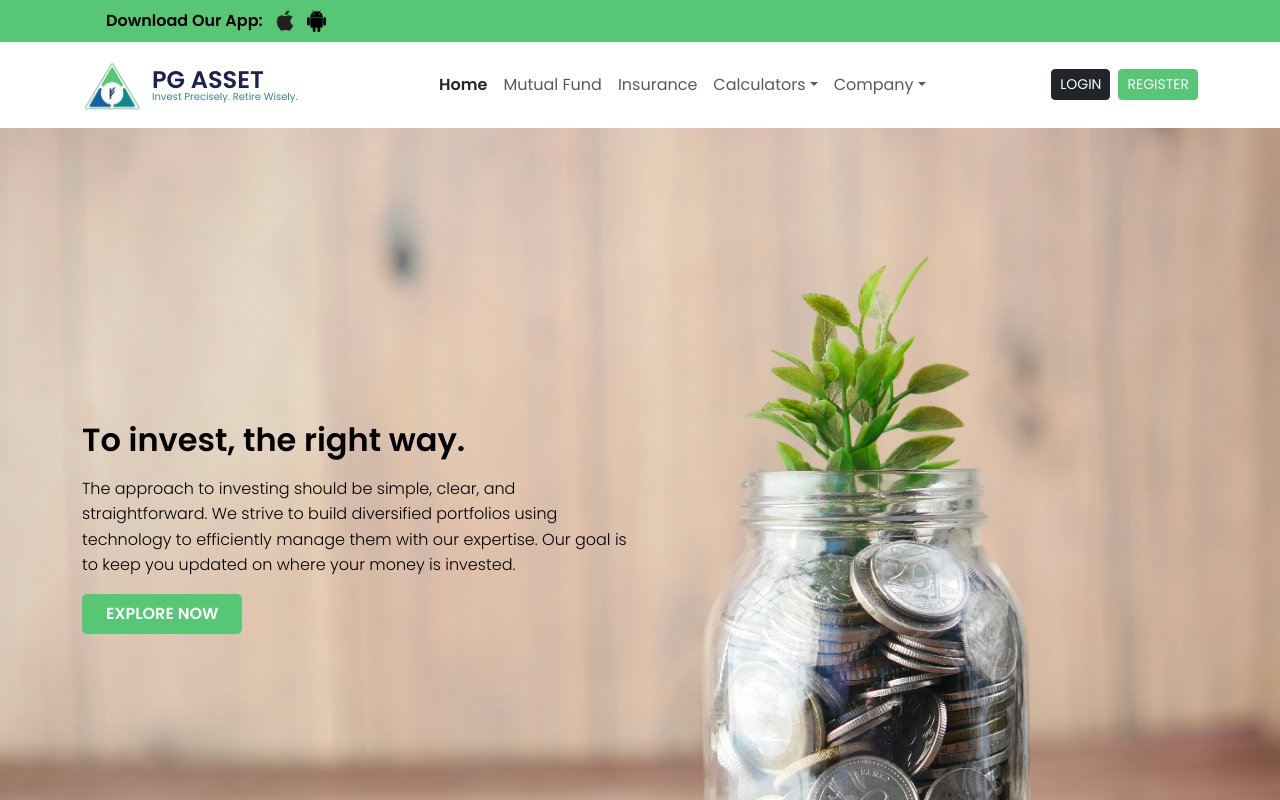
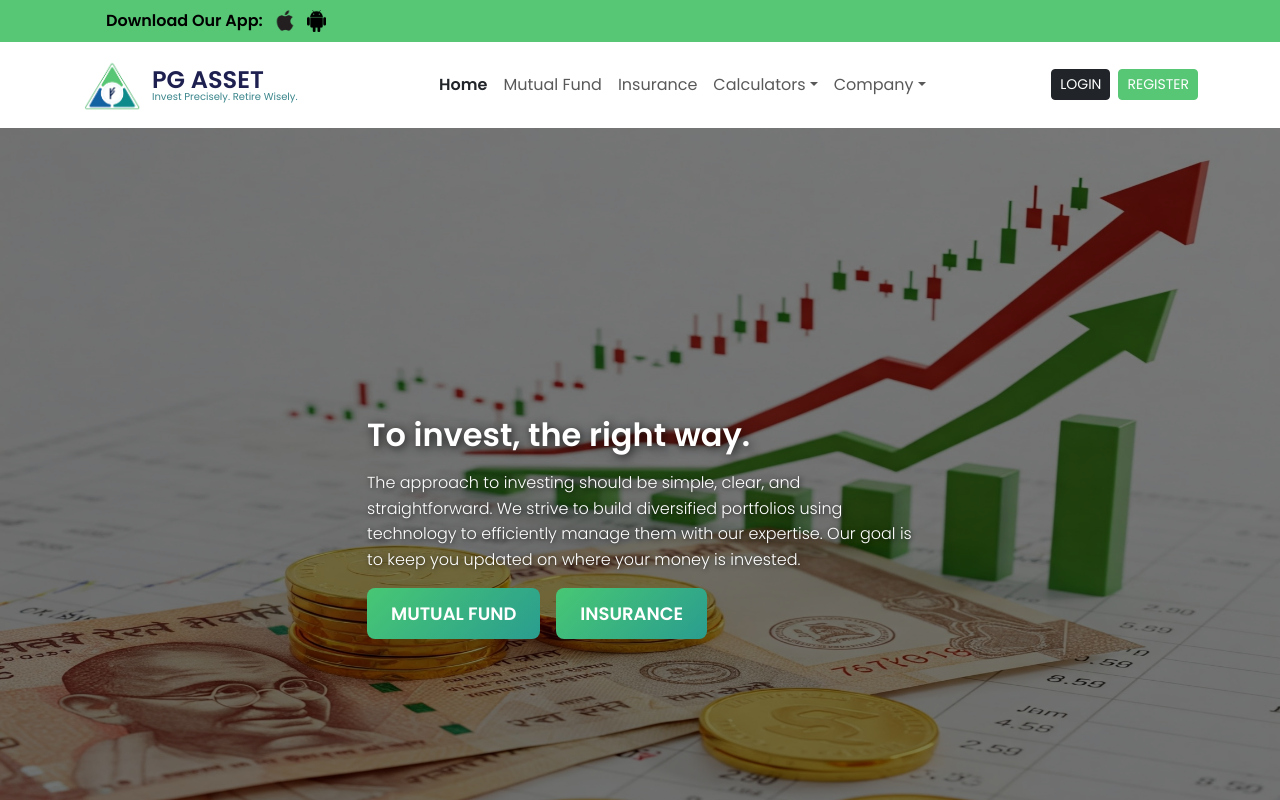
Before and after one commit to Mugilanvisvam/PreciseGoal_React, a React (Vite) app: page / in a window 1280 px wide. Shown: the top 800 px of the page. Built offline with nearby package versions, Linux system fonts and the light colour scheme.

Commit message:
design changes in homepage

```diff
--- a/src/Components/Disclaimer.jsx
+++ b/src/Components/Disclaimer.jsx
@@ -4,7 +4,7 @@ import "bootstrap/dist/css/bootstrap.min.css";
 const DisclaimerPage = () => {
   return (
     <div className="container my-5">
-      <div className="card border-0 shadow-lg p-4 animate__animated animate__fadeIn">
+      <div className=" border-0 shadow-lg p-4 animate__animated animate__fadeIn">
         <h2 className="text-center fw-bold text-primary mb-4">Disclaimer</h2>
         <p className="text-dark">
           Mutual fund investments are subject to market risks. Please read the scheme information
--- a/src/Components/Footer.jsx
+++ b/src/Components/Footer.jsx
@@ -43,6 +43,7 @@ const Footer = () => {
               <li><a href="/sip-calculator" className="text-dark">SIP Calculator</a></li>
               <li><a href="https://precisegoal.my-portfolio.co.in/app/#/public/signup/1" className="text-dark" target="_blank" rel="noopener noreferrer">Register</a></li>
               <li><a href="/contact" className="text-dark">Contact Us</a></li>
+              <li><a href="https://goo.gl/maps/jajuu1CC7isDKxjy7" className="text-dark">Sitemap</a></li>
             </ul>
           </div>
 
@@ -51,9 +52,9 @@ const Footer = () => {
           <div className="col-6 col-md-3 mb-4">
             <h5>Useful Links</h5>
             <ul className="list-unstyled">
-              <li><a href="/mutualfund" className="text-dark">Products</a></li>
+              <li><a href="/mutualfund" className="text-dark">MutualFund</a></li>
+              <li><a href="/insurance" className="text-dark">Insurance</a></li>
               <li><a href="/disclaimer" className="text-dark">Disclaimer</a></li>
-              <li><a href="https://goo.gl/maps/jajuu1CC7isDKxjy7" className="text-dark">Sitemap</a></li>
               <li><a href="/privacypolicy" className="text-dark">Privacy Policy</a></li>
               <li><a href="/terms&condition" className="text-dark">Terms & Conditions</a></li>
             </ul>
--- a/src/Components/HeroSection.jsx
+++ b/src/Components/HeroSection.jsx
@@ -1,6 +1,6 @@
 import React from "react";
 import "bootstrap/dist/css/bootstrap.min.css";
-import logo from "../assets/covertop.jpg"; // Import the image
+import logo from "../assets/ff7.jpg"; // Import the image
 import "../Components/styles.css";
 
 const HeroSection = () => {
@@ -8,41 +8,54 @@ const HeroSection = () => {
     <section
       className="hero position-relative d-flex align-items-center text-white"
       style={{
-        height: "100vh",
+        minHeight: "100vh",
         overflow: "hidden",
         backgroundImage: `url(${logo})`,
         backgroundSize: "cover",
-        backgroundPosition: "top",
+        backgroundPosition: "center",
       }}
     >
-      {/* Dark Overlay for Better Contrast */}
+      {/* Dark Overlay for Better Readability */}
       <div
         className="position-absolute top-0 start-0 w-100 h-100"
-        style={{ backgroundColor: "rgba(0, 0, 0, 0.5)", zIndex: "-1" }}
+        style={{ backgroundColor: "rgba(0, 0, 0, 0.5)", zIndex: "1" }}
       ></div>
 
       {/* Content Container */}
-      <div
-        className="container text-center text-md-start position-relative"
-        style={{ zIndex: "2" }}
-      >
-        <div className="row ">
-          <div className="col-md-8 col-lg-6">
-            <h1 className="display-4 fw-bold mb-3 text-black text-shadow hero-heading">
+      <div className="container position-relative" style={{ zIndex: "2" }}>
+        <div className="row justify-content-center text-center text-lg-start">
+          <div className="col-12 col-md-10 col-lg-6">
+            <h1
+              className="display-4 fw-bold mb-3 hero-heading"
+              style={{
+                color: "white",
+                textShadow: "2px 2px 10px rgba(0,0,0,0.8)",
+              }}
+            >
               To invest, the right way.
             </h1>
-            <p className="lead text-black text-shadow hero-text">
+            <p
+              className="lead hero-text"
+              style={{
+                color: "white",
+                textShadow: "1px 1px 5px rgba(0,0,0,0.7)",
+              }}
+            >
               The approach to investing should be simple, clear, and
               straightforward. We strive to build diversified portfolios using
               technology to efficiently manage them with our expertise. Our goal
               is to keep you updated on where your money is invested.
             </p>
-            <button
-              className="btn hero-btn px-4 py-2 text-white"
-              style={{ backgroundColor: "#57C675", borderColor: "#57C675" }}
-            >
-              Explore Now
-            </button>
+
+            {/* Responsive Buttons */}
+            <div className="d-grid gap-3 d-sm-flex justify-content-sm-center justify-content-lg-start">
+              <button className="btn animated-btn" onClick={() => window.location.href = "/mutualfund"}>
+                Mutual Fund
+              </button>
+              <button className="btn animated-btn" onClick={() => window.location.href = "/insurance"}>
+                Insurance
+              </button>
+            </div>
           </div>
         </div>
       </div>
--- a/src/Components/PrivacyPolicy.jsx
+++ b/src/Components/PrivacyPolicy.jsx
@@ -4,7 +4,7 @@ import "bootstrap/dist/css/bootstrap.min.css";
 const PrivacyPolicy = () => {
   return (
     <div className="container my-5">
-      <div className="card border-0 shadow-lg p-4 animate__animated animate__fadeIn">
+      <div className="Card border-0 shadow-lg p-4 animate__animated animate__fadeIn">
         <h2 className="text-center fw-bold text-primary mb-4">Privacy Policy</h2>
 
         <p className="text-dark">
--- a/src/Components/Products/Insurance.jsx
+++ b/src/Components/Products/Insurance.jsx
@@ -1,10 +1,152 @@
+// import React, { useState, useEffect } from "react";
+// import {
+//   FaQuestionCircle, FaShieldAlt, FaCheckCircle, FaCarCrash, FaUserMd,
+//   FaMoneyBillWave, FaUserShield, FaHeartbeat, FaHome, FaBriefcaseMedical,
+//   FaUmbrella
+// } from "react-icons/fa";
+// import "./Insurance.css";
+// import person1 from "../../assets/person1.png";
+// import person2 from "../../assets/person2.png";
+
+// const conversations = [
+//   { text: "Hey! Do you know why insurance is important?", person: "person1" },
+//   { text: "Yes! It helps protect our financial future from uncertainties.", person: "person2" },
+//   { text: "Exactly! But choosing the right policy is confusing.", person: "person1" },
+//   { text: "That’s where SecureShield helps! They offer tailored insurance plans.", person: "person2" },
+//   { text: "What types of insurance do they provide?", person: "person1" },
+//   { text: "They offer Life, Health, Auto, Home, and Business Insurance.", person: "person2" },
+//   { text: "How do I know which policy is right for me?", person: "person1" },
+//   { text: "SecureShield experts analyze your needs and suggest the best options.", person: "person2" },
+//   { text: "That sounds convenient! Can I get instant quotes?", person: "person1" },
+//   { text: "Yes! You can compare and choose plans online within minutes.", person: "person2" },
+// ];
+
+// const content = [
+//   {
+//     icon: <FaQuestionCircle />,
+//     title: "What is Insurance?",
+//     text: "An agreement between an individual and an insurance company, offering financial protection in case of unfortunate events."
+//   },
+//   {
+//     icon: <FaShieldAlt />,
+//     title: "Benefits of Insurance",
+//     text: "Provides financial security, helps manage money efficiently, and offers tax benefits."
+//   },
+//   {
+//     icon: <FaCheckCircle />,
+//     title: "Precise Insurance",
+//     text: "Ensures a hassle-free experience for health and motor insurance, prioritizing protection over investment."
+//   },
+//   {
+//     icon: <FaCarCrash />,
+//     title: "Motor Insurance",
+//     text: "Covers vehicle damages, accidents, theft, natural calamities, and third-party liabilities."
+//   },
+//   {
+//     icon: <FaUserMd />,
+//     title: "Health Insurance",
+//     text: "Provides coverage for medical expenses, hospitalization, and preventive healthcare."
+//   },
+//   {
+//     icon: <FaMoneyBillWave />,
+//     title: "How to Choose a Policy?",
+//     text: "Assess your needs, compare policies, and select the right coverage."
+//   },
+//   {
+//     icon: <FaUserShield />,
+//     title: "Why SecureShield?",
+//     text: "We provide expert guidance, affordable plans, and hassle-free claims."
+//   },
+//   {
+//     icon: <FaHeartbeat />,
+//     title: "Health Insurance Details",
+//     text: "Covers hospitalization, medication, and medical emergencies, with options up to Rs. 6 Crores."
+//   },
+//   {
+//     icon: <FaHome />,
+//     title: "Home Insurance",
+//     text: "Safeguard your home from natural disasters and theft."
+//   },
+//   {
+//     icon: <FaBriefcaseMedical />,
+//     title: "Life Insurance",
+//     text: "Ensure your family’s financial security with life coverage."
+//   },
+//   {
+//     icon: <FaUmbrella />,
+//     title: "Business Insurance",
+//     text: "Cover business risks with customized insurance solutions."
+//   },
+// ];
+
+
+// const InsuranceAnimated = () => {
+//   const [visibleIndex, setVisibleIndex] = useState(0);
+
+//   useEffect(() => {
+//     if (visibleIndex < conversations.length) {
+//       const timeout = setTimeout(() => {
+//         setVisibleIndex((prevIndex) => prevIndex + 1);
+//       }, 1500);
+//       return () => clearTimeout(timeout);
+//     }
+//   }, [visibleIndex]);
+
+//   return (
+//     <div className="insurance-container">
+//       {/* Left Side Content */}
+//       <div className="content-section">
+//         <h2 className="section-title"> Insurance Plans </h2>
+//         <div className="content-grid">
+//           {content.map((item, index) => (
+//             <div key={index} className="content-card fade-in">
+//               <div className="icon">{item.icon}</div>
+//               <h4>{item.title}</h4>
+//               <p>{item.text}</p>
+//             </div>
+//           ))}
+//         </div>
+//         <button className="invest-btn">Get a Quote 🚀</button>
+//       </div>
+
+//       {/* Right Side Chat Section */}
+//       <div className="chat-section">
+//         <h3>💬 Live Discussion</h3>
+//         <div className="chat-box">
+//           {conversations.slice(0, visibleIndex).map((chat, index) => (
+//             <div key={index} className={`chat-row ${chat.person === "person1" ? "left" : "right"} fade-in`}>
+//               <img src={chat.person === "person1" ? person1 : person2} alt="Person" className="chat-avatar" />
+//               <div className="speech-bubble">{chat.text}</div>
+//             </div>
+//           ))}
+//         </div>
+//       </div>
+//     </div>
+//   );
+// };
+
+// export default InsuranceAnimated;
+
+
+
+
 import React, { useState, useEffect } from "react";
 import {
-  FaQuestionCircle, FaShieldAlt, FaCheckCircle, FaCarCrash, FaUserMd,
-  FaMoneyBillWave, FaUserShield, FaHeartbeat, FaHome, FaBriefcaseMedical,
-  FaUmbrella
+  FaFileContract,
+  FaShieldAlt,
+  FaClipboardCheck,
+  FaCar,
+  FaUserInjured,
+  FaBalanceScale,
+  FaUserShield,
+  FaHospital,
+  FaHouseDamage,
+  FaHandHoldingUsd,
+  FaBuilding
 } from "react-icons/fa";
-import "./Insurance.css";
+
+import "bootstrap/dist/css/bootstrap.min.css";
+import "./MutualFunds.css";
 import person1 from "../../assets/person1.png";
 import person2 from "../../assets/person2.png";
 
@@ -23,7 +165,7 @@ const conversations = [
 
 const content = [
   {
-    icon: <FaQuestionCircle />,
+    icon: <FaFileContract />,
     title: "What is Insurance?",
     text: "An agreement between an individual and an insurance company, offering financial protection in case of unfortunate events."
   },
@@ -33,22 +175,22 @@ const content = [
     text: "Provides financial security, helps manage money efficiently, and offers tax benefits."
   },
   {
-    icon: <FaCheckCircle />,
+    icon: <FaClipboardCheck />,
     title: "Precise Insurance",
     text: "Ensures a hassle-free experience for health and motor insurance, prioritizing protection over investment."
   },
   {
-    icon: <FaCarCrash />,
+    icon: <FaCar />,
     title: "Motor Insurance",
     text: "Covers vehicle damages, accidents, theft, natural calamities, and third-party liabilities."
   },
   {
-    icon: <FaUserMd />,
+    icon: <FaUserInjured />,
     title: "Health Insurance",
     text: "Provides coverage for medical expenses, hospitalization, and preventive healthcare."
   },
   {
-    icon: <FaMoneyBillWave />,
+    icon: <FaBalanceScale />,
     title: "How to Choose a Policy?",
     text: "Assess your needs, compare policies, and select the right coverage."
   },
@@ -58,22 +200,22 @@ const content = [
     text: "We provide expert guidance, affordable plans, and hassle-free claims."
   },
   {
-    icon: <FaHeartbeat />,
+    icon: <FaHospital />,
     title: "Health Insurance Details",
     text: "Covers hospitalization, medication, and medical emergencies, with options up to Rs. 6 Crores."
   },
   {
-    icon: <FaHome />,
+    icon: <FaHouseDamage />,
     title: "Home Insurance",
     text: "Safeguard your home from natural disasters and theft."
   },
   {
-    icon: <FaBriefcaseMedical />,
+    icon: <FaHandHoldingUsd />,
     title: "Life Insurance",
     text: "Ensure your family’s financial security with life coverage."
   },
   {
-    icon: <FaUmbrella />,
+    icon: <FaBuilding />,
     title: "Business Insurance",
     text: "Cover business risks with customized insurance solutions."
   },
@@ -82,6 +224,8 @@ const content = [
 
 const InsuranceAnimated = () => {
   const [visibleIndex, setVisibleIndex] = useState(0);
+  const [currentIndex, setCurrentIndex] = useState(0);
+  const [isPerson1, setIsPerson1] = useState(true);
 
   useEffect(() => {
     if (visibleIndex < conversations.length) {
@@ -92,33 +236,49 @@ const InsuranceAnimated = () => {
     }
   }, [visibleIndex]);
 
+  useEffect(() => {
+    const interval = setInterval(() => {
+      setIsPerson1((prev) => !prev);
+      if (!isPerson1) {
+        setCurrentIndex((prevIndex) =>
+          prevIndex + 2 < conversations.length ? prevIndex + 2 : 0
+        );
+      }
+    }, 2000);
+    return () => clearInterval(interval);
+  }, [isPerson1, conversations]);
+
   return (
-    <div className="insurance-container">
-      {/* Left Side Content */}
-      <div className="content-section">
-        <h2 className="section-title"> Insurance Plans </h2>
-        <div className="content-grid">
-          {content.map((item, index) => (
-            <div key={index} className="content-card fade-in">
+    <div className="container py-5">
+      <h2 className="text-center mb-4" style={{color:'#2A9D8F'}}>Insurance</h2>
+      <div className="row">
+        {content.map((item, index) => (
+          <div key={index} className="col-lg-3 col-md-4 col-sm-6 col-12 mb-4">
+            <div className="card text-center p-3 mutual-card">
               <div className="icon">{item.icon}</div>
-              <h4>{item.title}</h4>
-              <p>{item.text}</p>
+              <div className="content">
+                <h5 className="mt-3">{item.title}</h5>
+                <p className="text-muted">{item.text}</p>
+              </div>
             </div>
-          ))}
-        </div>
-        <button className="invest-btn">Get a Quote 🚀</button>
+          </div>
+        ))}
       </div>
 
-      {/* Right Side Chat Section */}
-      <div className="chat-section">
-        <h3>💬 Live Discussion</h3>
+      {/* Chat Section */}
+      <div className="chat-section mt-5">
+        <h3 className="text-center">💬 Quick Talk</h3>
         <div className="chat-box">
-          {conversations.slice(0, visibleIndex).map((chat, index) => (
-            <div key={index} className={`chat-row ${chat.person === "person1" ? "left" : "right"} fade-in`}>
-              <img src={chat.person === "person1" ? person1 : person2} alt="Person" className="chat-avatar" />
-              <div className="speech-bubble">{chat.text}</div>
+          {conversations.length > 0 && (
+            <div className={`chat-row ${isPerson1 ? "left" : "right"} fade-in`}>
+              <img
+                src={isPerson1 ? person1 : person2}
+                alt="Person"
+                className="chat-avatar"
+              />
+              <div className="speech-bubble">{conversations[currentIndex].text}</div>
             </div>
-          ))}
+          )}
         </div>
       </div>
     </div>
--- a/src/Components/Products/MutualFunds.css
+++ b/src/Components/Products/MutualFunds.css
@@ -42,7 +42,7 @@
 
 .card:hover {
   background: linear-gradient(135deg, #48C774, #2A9D8F);
-  color: white; /* Optional: Change text color for better visibility */
+  color: white;
 }
 
 .chat-section {
--- a/src/Components/styles.css
+++ b/src/Components/styles.css
@@ -247,3 +247,30 @@ footer a:hover {
   text-align: center;
   border-radius: 12px;
 }
+
+
+.animated-btn {
+  border: none;
+  padding: 12px 24px;
+  border-radius: 8px;
+  font-size: 18px;
+  font-weight: bold;
+  color: white;
+  cursor: pointer;
+  transition: 0.3s;
+  background-size: 200% 200%;
+  animation: gradientAnimation 3s ease infinite;
+}
+
+/* Gradient Animation */
+@keyframes gradientAnimation {
+  0% {
+    background: linear-gradient(135deg, #48C774, #2A9D8F);
+  }
+  50% {
+    background: linear-gradient(135deg, #2A9D8F, #1362a2);
+  }
+  100% {
+    background: linear-gradient(135deg, #48C774, #0f8b8b);
+  }
+}
```
Also changed, not shown: src/assets/ff7.jpg (added).
